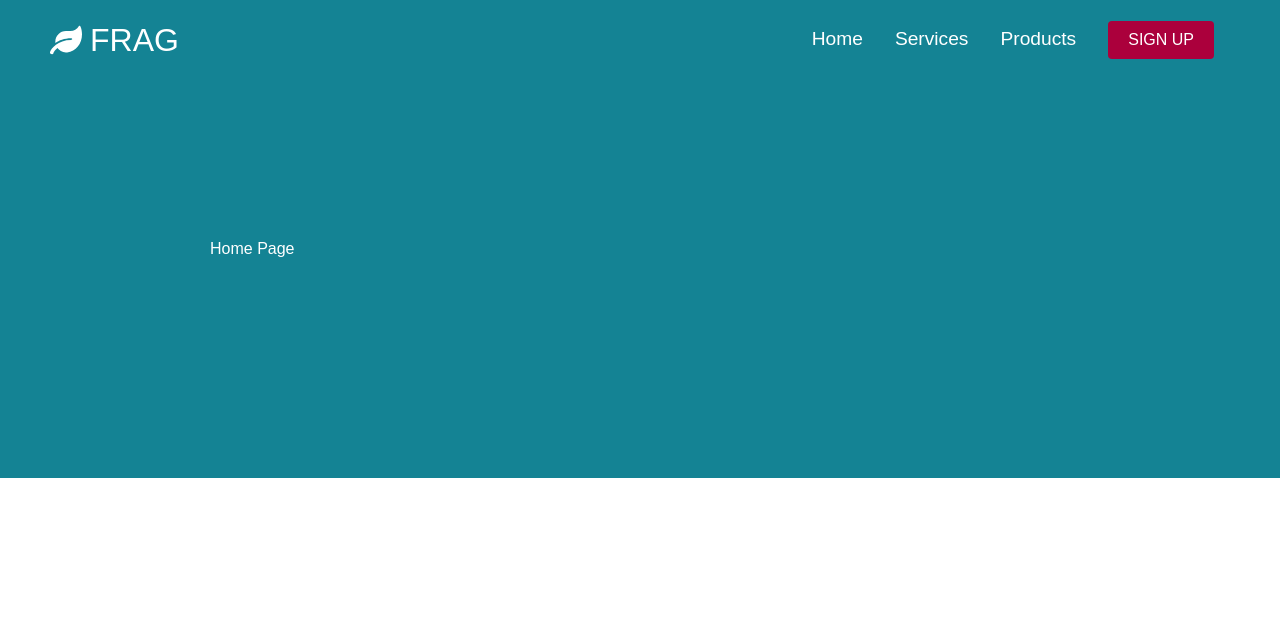
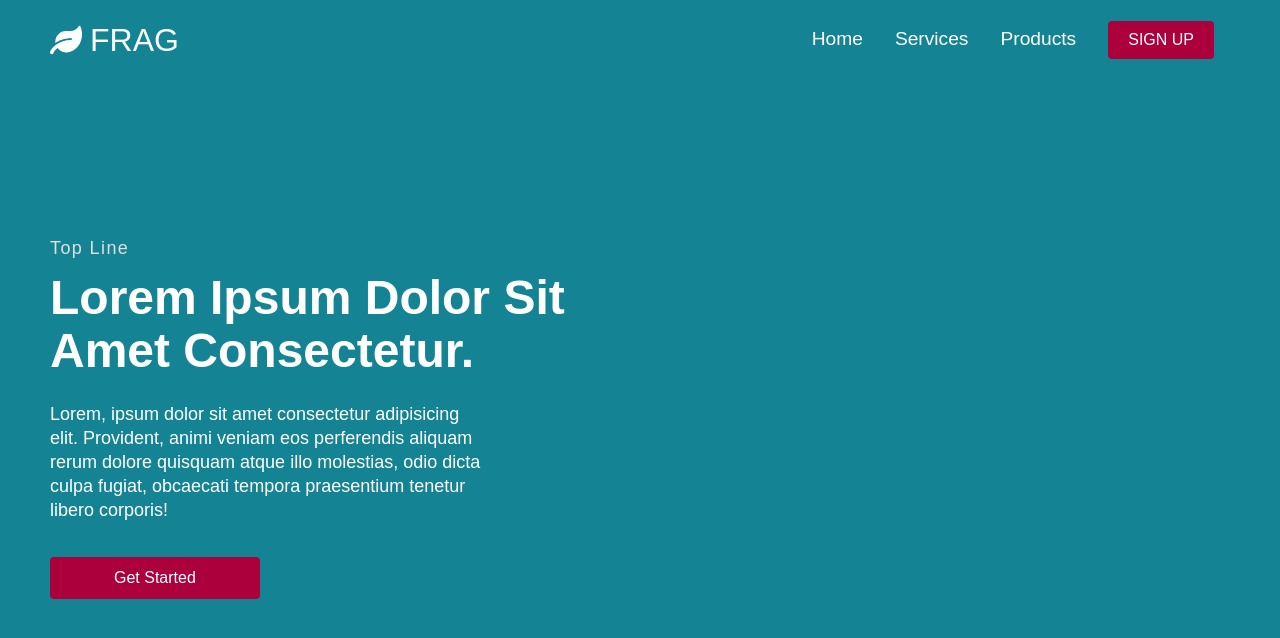
Before and after one commit to nfragiskatos/react-website-with-styled-components, a React (Create React App) app: page / in a window 1280 px wide. Shown: the top 638 px of the page. Built offline with nearby package versions, Linux system fonts and the light colour scheme.

Commit message:
- added styled components for TopLine, Headline, and Subtitle for the info column of the section - Filled out rest of Data class to populate the section info column

```diff
--- a/src/components/Info/Info.js
+++ b/src/components/Info/Info.js
@@ -1,15 +1,41 @@
 import React from "react";
-import { Container } from "../../global.styles";
-import { InfoColumn, InfoRow, InfoSection, TextWrapper } from "./Info.styles";
+import { Link } from "react-router-dom";
+import { Button, Container } from "../../global.styles";
+import {
+  Headline,
+  InfoColumn,
+  InfoRow,
+  InfoSection,
+  Subtitle,
+  TextWrapper,
+  TopLine,
+} from "./Info.styles";
 
-const Info = ({ lightBg, imgStart }) => {
+const Info = ({
+  lightBg,
+  imgStart,
+  lightTopLine,
+  topLine,
+  lightText,
+  headline,
+  description,
+  buttonLabel,
+  lightTextDesc,
+}) => {
   return (
     <>
       <InfoSection lightBg={lightBg}>
         <Container>
           <InfoRow imgStart={imgStart}>
             <InfoColumn>
-              <TextWrapper>Home Page</TextWrapper>
+              <TextWrapper>
+                <TopLine lightTopLine={lightTopLine}>{topLine}</TopLine>
+                <Headline lightText={lightText}>{headline}</Headline>
+                <Subtitle lightTextDesc={lightTextDesc}>{description}</Subtitle>
+                <Link to="/sign-up">
+                  <Button big>{buttonLabel}</Button>
+                </Link>
+              </TextWrapper>
             </InfoColumn>
           </InfoRow>
         </Container>
--- a/src/components/Info/Info.styles.js
+++ b/src/components/Info/Info.styles.js
@@ -2,7 +2,7 @@ import styled from "styled-components";
 
 export const InfoSection = styled.div`
   color: ${({ theme }) => theme.palette.secondary.main};
-  padding: 160px;
+  padding: 160px 0;
   background: ${({ lightBg, theme }) =>
     lightBg ? theme.palette.primary.light : theme.palette.primary.main};
 `;
@@ -40,3 +40,31 @@ export const TextWrapper = styled.div`
     padding-bottom: 65px;
   }
 `;
+
+export const TopLine = styled.div`
+  color: ${({ lightTopLine, theme }) =>
+    lightTopLine ? theme.palette.secondary.dark : theme.palette.primary.main};
+  text-transform: capitalize;
+  font-size: 18px;
+  line-height: 16px;
+  letter-spacing: 1.4px;
+  margin-bottom: 16px;
+`;
+
+export const Headline = styled.h1`
+  margin-bottom: 24px;
+  font-size: 48px;
+  line-height: 1.1;
+  text-transform: capitalize;
+  color: ${({ lightText, theme }) =>
+    lightText ? theme.palette.secondary.light : theme.palette.primary.main};
+`;
+
+export const Subtitle = styled.p`
+  max-width: 440px;
+  margin-bottom: 35px;
+  font-size: 18px;
+  line-height: 24px;
+  color: ${({ lightTextDesc, theme }) =>
+    lightTextDesc ? theme.palette.secondary.main : theme.palette.primary.main};
+`;
--- a/src/pages/HomePage/Data.js
+++ b/src/pages/HomePage/Data.js
@@ -1,3 +1,12 @@
 export const homeObjOne = {
   lightBg: false,
+  imgStart: "",
+  lightTopLine: true,
+  topLine: "Top Line",
+  lightText: true,
+  headline: "Lorem ipsum dolor sit amet consectetur.",
+  description:
+    "Lorem, ipsum dolor sit amet consectetur adipisicing elit. Provident, animi veniam eos perferendis aliquam rerum dolore quisquam atque illo molestias, odio dicta culpa fugiat, obcaecati tempora praesentium tenetur libero corporis!",
+  buttonLabel: "Get Started",
+  lightTextDesc: true,
 };
```
